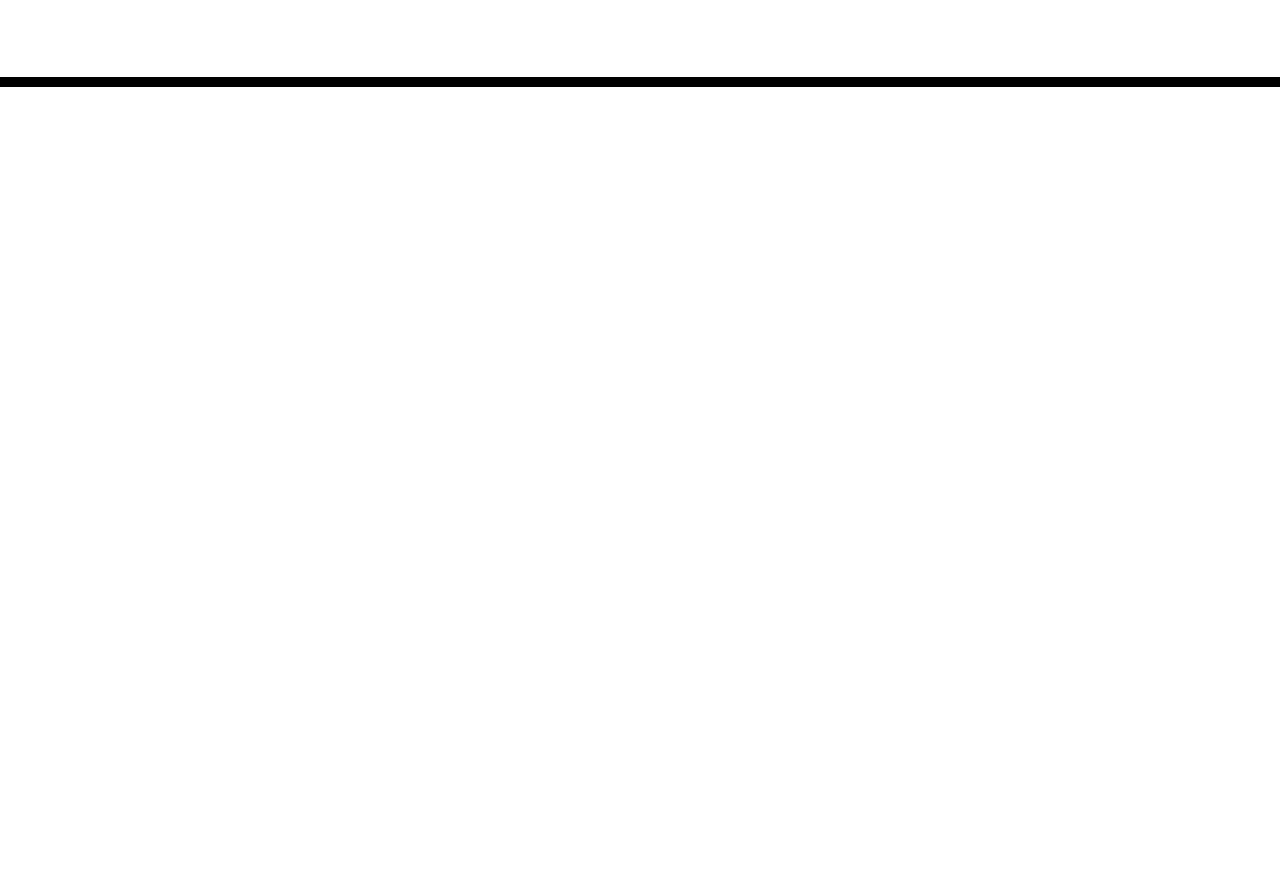
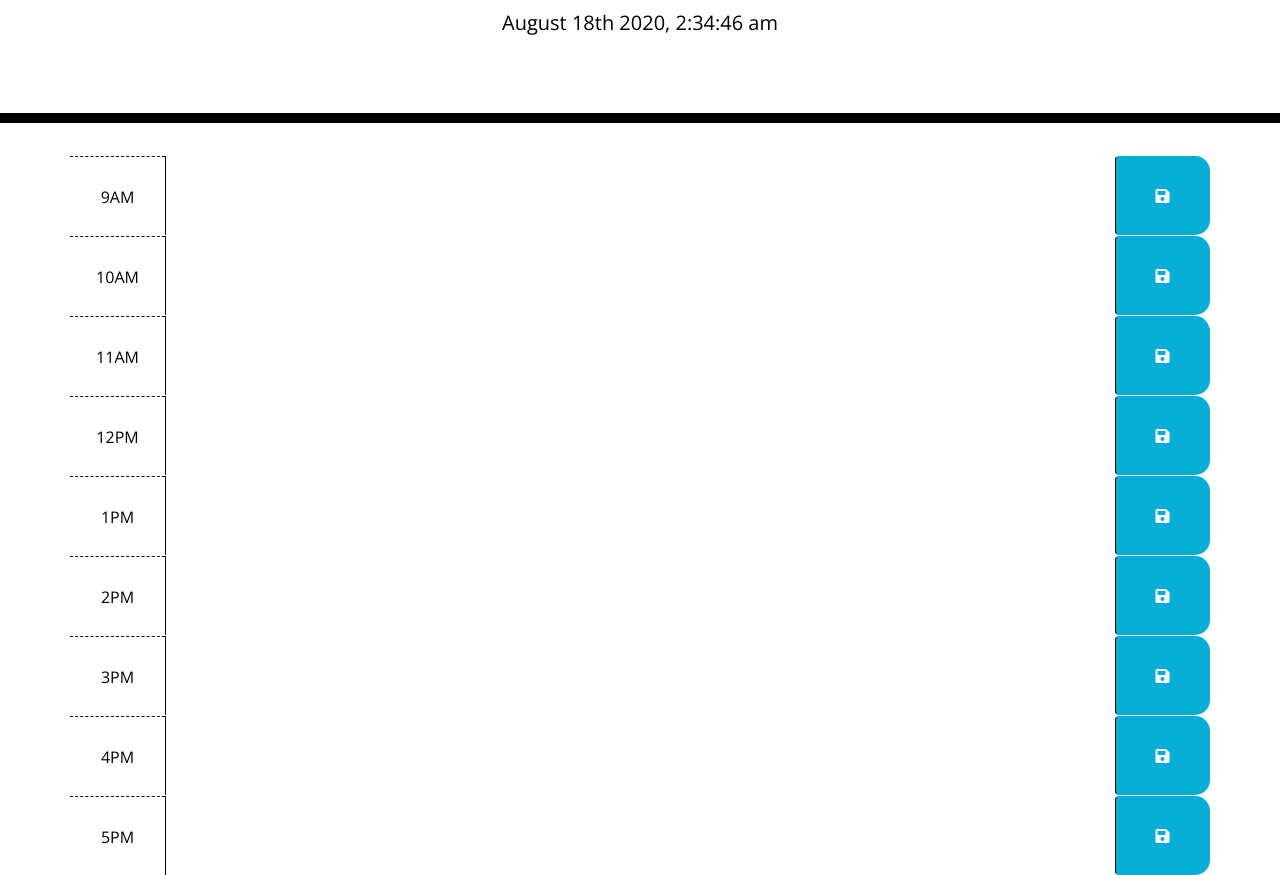
Before and after one commit to ChambersM97/5_Day_Planner, a plain HTML site: page index.html in a window 1280 px wide. Shown: the part 181-1056 px from the top of the page. Before the commit the page ends 800 px from the top, so only its background shows below. Drawn offline with nearby package versions, Linux system fonts and the light colour scheme.

Commit message:
added daly time and timeblocks

```diff
--- a/index.html
+++ b/index.html
@@ -43,12 +43,96 @@
     </header>
     <div class="container">
       <!-- Timeblocks go here -->
+      <div id="hour-9" class="row time-block">
+        <div class="col-md-1 hour">
+          9AM
+        </div>
+        <textarea class="col-md-10 description">
+        </textarea>
+        <button class="btn saveBtn col-md-1"><i class="fas fa-save"></i></button>
+      </div>
+      <div id="hour-9" class="row time-block">
+        <div class="col-md-1 hour">
+          10AM
+        </div>
+        <textarea class="col-md-10 description">
+        </textarea>
+        <button class="btn saveBtn col-md-1"><i class="fas fa-save"></i></button>
+      </div>
+      <div id="hour-9" class="row time-block">
+        <div class="col-md-1 hour">
+          11AM
+        </div>
+        <textarea class="col-md-10 description">
+        </textarea>
+        <button class="btn saveBtn col-md-1"><i class="fas fa-save"></i></button>
+      </div>
+      <div id="hour-9" class="row time-block">
+        <div class="col-md-1 hour">
+          12PM
+        </div>
+        <textarea class="col-md-10 description">
+        </textarea>
+        <button class="btn saveBtn col-md-1"><i class="fas fa-save"></i></button>
+      </div>
+      <div id="hour-9" class="row time-block">
+        <div class="col-md-1 hour">
+          1PM
+        </div>
+        <textarea class="col-md-10 description">
+        </textarea>
+        <button class="btn saveBtn col-md-1"><i class="fas fa-save"></i></button>
+      </div>
+      <div id="hour-9" class="row time-block">
+        <div class="col-md-1 hour">
+          2PM
+        </div>
+        <textarea class="col-md-10 description">
+        </textarea>
+        <button class="btn saveBtn col-md-1"><i class="fas fa-save"></i></button>
+      </div>
+      <div id="hour-9" class="row time-block">
+        <div class="col-md-1 hour">
+          3PM
+        </div>
+        <textarea class="col-md-10 description">
+        </textarea>
+        <button class="btn saveBtn col-md-1"><i class="fas fa-save"></i></button>
+      </div>
+      <div id="hour-9" class="row time-block">
+        <div class="col-md-1 hour">
+          4PM
+        </div>
+        <textarea class="col-md-10 description">
+        </textarea>
+        <button class="btn saveBtn col-md-1"><i class="fas fa-save"></i></button>
+      </div>
+      <div id="hour-9" class="row time-block">
+        <div class="col-md-1 hour">
+          5PM
+        </div>
+        <textarea class="col-md-10 description">
+        </textarea>
+        <button class="btn saveBtn col-md-1"><i class="fas fa-save"></i></button>
+      </div>
+
     </div>
 
     <script type="text/javascript">
-    var t = moment(d);
-    currentDay.text = t
-    console.log(t);
+    var currentDay = document.getElementById("currentDay");
+    function hourupdate() {
+      var t = moment().format('MMMM Do YYYY, h:mm:ss a');
+      currentDay.textContent = t
+      console.log(t);
+
+    }
+    hourupdate();
+    // hour update not a big deal in terms of processing power
+
+    var interval = setInterval (hourupdate, 1000);
+    // var t = moment().format('MMMM Do YYYY, h:mm:ss a');
+    // currentDay.textContent = t
+    // console.log(t);
     </script>
 
 
```
Also changed, not shown: 1 other file.
